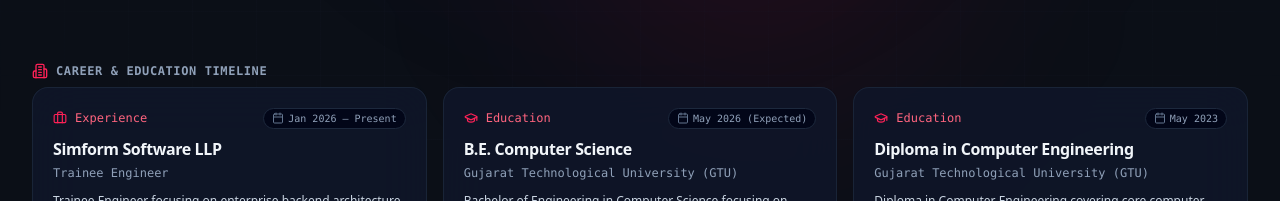
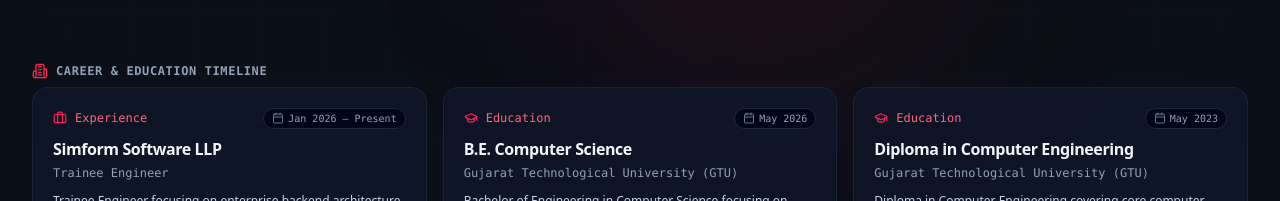
Before and after one commit to httpMeet/PortfolioWebsite, a Next.js app: page / in a window 1280 px wide. Shown: the part 3894-4095 px from the top of the page. Built offline with nearby package versions, Linux system fonts and the light colour scheme.

Commit message:
fix: update expected graduation period in AboutSection

```diff
--- a/src/components/sections/about-section.tsx
+++ b/src/components/sections/about-section.tsx
@@ -86,7 +86,7 @@
     {
       title: "B.E. Computer Science",
       role: "Gujarat Technological University (GTU)",
-      period: "May 2026 (Expected)",
+      period: "May 2026",
       type: "Education",
       icon: GraduationCap,
       description:
```
Also changed, not shown: package.json (+11 -11 lines).
